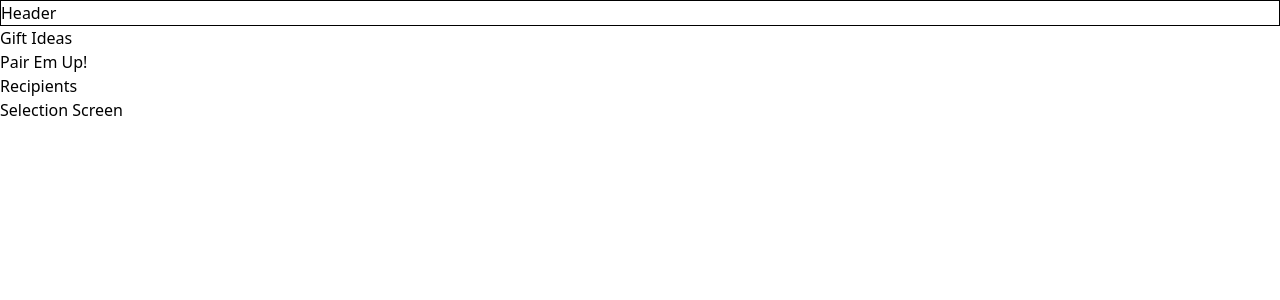
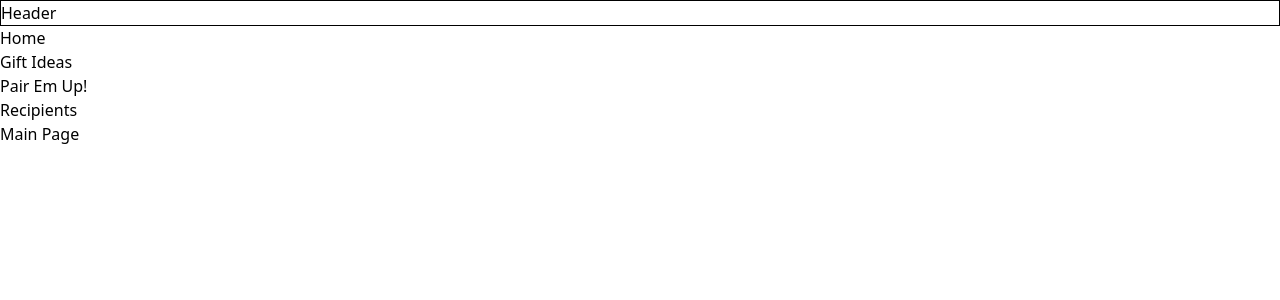
Before and after one commit to Globe-Works/Regalo, a React app: page / in a window 1280 px wide. Shown: the top 300 px of the page. Built offline with nearby package versions, Linux system fonts and the light colour scheme; the HTML template or start-up script is replaced by a standard one.

Commit message:
Selection Component and delete functionality added

```diff
--- a/routes/Header.js
+++ b/routes/Header.js
@@ -12,6 +12,11 @@ const Header = () => {
                 </h1>
             </div>
         </nav>
+        <p>
+            <span>
+            <Link to='/' >Home</Link>
+            </span>
+        </p>
         <p>
             <span>
             <Link to='/giftideas' >Gift Ideas</Link>
--- /dev/null
+++ b/routes/MainPage.js
@@ -0,0 +1,10 @@
+import React from "react";
+const MainPage = () => {
+    return (
+        <div className="selection-body">
+        <h1>Main Page</h1>
+        </div>
+    )
+};
+
+export default MainPage;
--- a/routes/Recipients.js
+++ b/routes/Recipients.js
@@ -2,6 +2,7 @@ import React from "react";
 import { Link } from 'react-router-dom';
 const Recipients = () => {
     return (
+
         <div id="body">
         <h1>Recipients Component</h1>
         <p>
--- a/routes/Selection.js
+++ /dev/null
@@ -1,10 +0,0 @@
-import React from "react";
-const Selection = () => {
-    return (
-        <div id="body">
-        <h1>Selection Screen</h1>
-        </div>
-    )
-};
-
-export default Selection;
--- a/src/App.js
+++ b/src/App.js
@@ -12,7 +12,7 @@ import {
 //   SelectionsScreen
 // } from '../routes';
 import GiftIdeas from '../routes/GiftIdeas';
-import Selection from '../routes/Selection';
+import MainPage from '../routes/MainPage';
 import Header from '../routes/Header';
 import ErrorPage from './error-page';
 import NewGift from '../routes/NewGift';
@@ -24,7 +24,7 @@ import AddRecipient from '../routes/AddRecipient';
 let router = createBrowserRouter(
   createRoutesFromElements(
     <Route path="/" element={<Header />} errorElement={<ErrorPage />}>
-      <Route path="/" element={<Selection />} />
+      <Route path="/" element={<MainPage />} />
       <Route path="/giftideas" element={<GiftIdeas />} />
       <Route path="/newgift" element={<NewGift />} />
       <Route path="/pairup" element={<PairUpScreen />} />
```
Also changed, not shown: client/components/SelectionComponent.js (added, +38 -0 lines).
